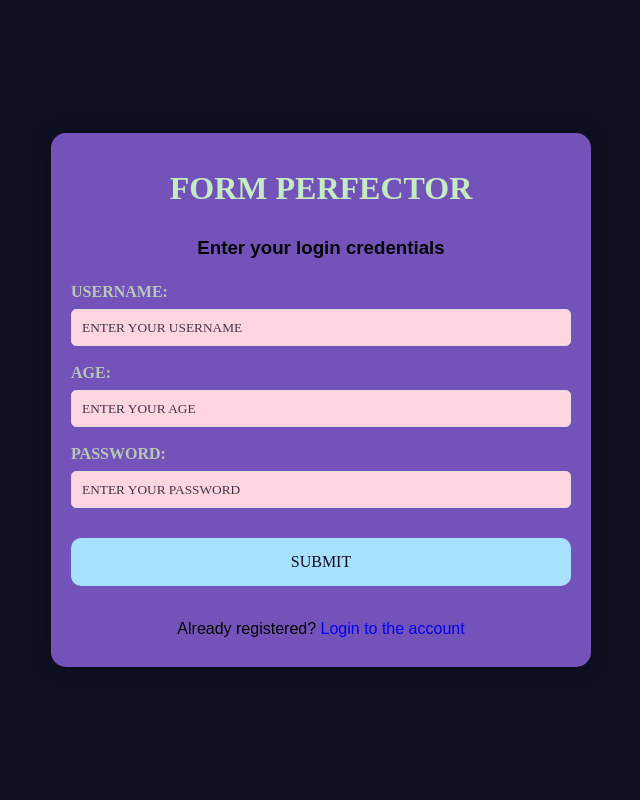
After one commit to nikhilKoshtiTechWorks/Form-Perfector--Gym-Web-Application-, a Flask app: page /register in a window 1280 px wide. The commit adds this page. Shown: the whole page, without its empty margins (319-959 px from the left). Run offline with Flask 3, Linux system fonts and the light colour scheme; some libraries are stand-ins or nearby versions.

Commit message:
Added new html templates
There is lot more to done. Adding backend, connecting database and fine tuning the html pages.

```diff
--- a/app.py
+++ b/app.py
@@ -1,4 +1,7 @@
-from flask import Flask, Response, render_template, request, jsonify, flash, redirect, url_for
+from flask import Flask, Response, render_template, request, jsonify, flash, redirect, url_for, make_response, session
+# import jwt
+from datetime import datetime, timedelta
+from functools import wraps
 from exercise import *
 
 import os
@@ -8,12 +11,27 @@ from dotenv import load_dotenv
 load_dotenv()
 
 app = Flask(__name__)
-app.secret_key = "hello"            # used for encryption and decryption
+# the above key is generated using os.urandom(12) function in python shell
+app.secret_key = "k\xab\x86;y}\xf1E\xe7\xac~\x11"            # used for encryption and decryption
 connection = psycopg2.connect(os.environ["DATABASE_URL"])
 
 @app.route('/')
 def index():
     return render_template("index.html")
+
+@app.route('/register', methods = ['GET','POST'])
+def register():
+    if request.method == 'POST':
+        return redirect(url_for('/'))
+
+    return render_template('register.html')
+
+@app.route('/login', methods = ['GET','POST'])
+def login():
+    if request.method == 'POST':
+        return redirect(url_for('/'))
+
+    return render_template('login.html')
 
 # Route to render the exercise page
 @app.route('/exercise/<exercise_name>')          # getting the exercise_name from the index.html
@@ -63,7 +81,8 @@ def insert():
 
         with connection:
             with connection.cursor() as cursor:
-                cursor.execute(sql_query, [exercise_name] + values)     # exercise_name & values goes in a value_placeholders where %s is present respectively
+                cursor.execute(sql_query, [exercise_name] + values)
+                # exercise_name & values goes in a value_placeholders where %s is present respectively
 
         connection.commit()
         cursor.close()
@@ -85,14 +104,14 @@ def exercise_video(exercise_video):
                 cursor.execute(sql_query)
                 result = cursor.fetchall()
 
-                arr = [0] * 24
+                # arr = [0] * 24
 
-                for i in range(2, len(result[0])):
+                # for i in range(2, len(result[0])):
 
-                    # Converts each element to an integer
-                    arr[i-2] = int(result[0][i])
+                #     # Converts each element to an integer
+                #     arr[i-2] = int(result[0][i])
 
-    return Response(exercise_processing(arr), mimetype='multipart/x-mixed-replace; boundary=frame')
+    return Response(exercise_processing(result), mimetype='multipart/x-mixed-replace; boundary=frame')
 
 
 if __name__ == "__main__":
--- /dev/null
+++ b/static/css/forms.css
@@ -0,0 +1,106 @@
+/*forms.css*/
+
+index-* {
+    font-family: 'Times New Roman', Times, serif;
+}
+
+body {
+    display: flex;
+    align-items: center;
+    justify-content: center;
+    font-family: sans-serif;
+    line-height: 1.5;
+    min-height: 100vh;
+    background: #0F1020;
+    flex-direction: column;
+    margin: 0;
+}
+
+.main {
+    background-color: #7353BA;
+    border-radius: 15px;
+    box-shadow: 0 0 20px rgba(0, 0, 0, 0.2);
+    padding: 10px 20px;
+    transition: transform 0.2s;
+    width: 500px;
+    text-align: center;
+}
+
+h1 {
+    color: #C5EBC3;
+    text-transform: uppercase;
+    font-family: 'Times New Roman', Times, serif;
+}
+
+label {
+    display: block;
+    width: 100%;
+    margin-top: 10px;
+    margin-bottom: 5px;
+    text-align: left;
+    color: #B7C8B5;
+    font-weight: bold;
+    text-transform: uppercase;
+    font-family: 'Times New Roman', Times, serif;
+}
+
+input {
+    background-color: #ffd5df;
+    display: block;
+    width: 100%;
+    margin-bottom: 15px;
+    padding: 10px;
+    box-sizing: border-box;
+    border: 1px solid #ddd;
+    border-radius: 5px;
+}
+
+input::placeholder {
+    color: #0F1020;
+    text-transform: uppercase;
+    font-family: 'Times New Roman', Times, serif;
+    opacity: 80%;
+}
+
+button {
+    padding: 15px;
+    border-radius: 10px;
+    margin-top: 15px;
+    margin-bottom: 15px;
+    border: none;
+    color: #0F1020;
+    cursor: pointer;
+    background-color: #A8E0FF;
+    width: 100%;
+    font-size: 16px;
+    transition: 0.3s ease;
+    text-transform: uppercase;
+    font-family: 'Times New Roman', Times, serif;
+}
+
+button:hover {
+    transform: scale(1.04);
+    box-shadow: 0px 0px 10px #A8E0FF;
+}
+
+/* a:link {
+    color: green;
+    background-color: transparent;
+    text-decoration: none;
+} */
+a:visited {
+    color: pink;
+    background-color: transparent;
+    text-decoration: none;
+}
+a:hover {
+    color: #E75A7C;
+    background-color: transparent;
+    text-decoration: underline;
+}
+
+.wrap {
+    display: flex;
+    justify-content: center;
+    align-items: center;
+}
--- a/static/css/style.css
+++ b/static/css/style.css
@@ -3,7 +3,7 @@
 /*To remove the default styles given by browser to the body, html, etc. Select all elements using '*' and give desired style.*/ index-* {
     margin: 0;
     padding: 0;
-    font-family: sans-serif;
+    font-family: 'Times New Roman', Times, serif;
     box-sizing: border-box;
 }
 
--- /dev/null
+++ b/templates/register.html
@@ -0,0 +1,48 @@
+<!DOCTYPE html>
+<html>
+
+<head>
+    <title>Registration Form</title>
+    <link rel="stylesheet" href="{{ url_for('static', filename='css/forms.css')}}">
+</head>
+
+<body>
+    <div class="main">
+        <h1>Form Perfector</h1>
+        <h3>Enter your login credentials</h3>
+
+        <form action="/register">
+            <label for="first">
+                Username:
+            </label>
+            <input type="text" id="first" name="first"
+                placeholder="Enter your Username" required>
+
+            <label for="first">
+                Age:
+            </label>
+            <input type="number" id="first" name="age"
+                placeholder="Enter your age" required>
+
+            <label for="password">
+                Password:
+            </label>
+            <input type="password" id="password" name="password"
+                placeholder="Enter your Password" required>
+
+            <div class="wrap">
+                <button type="submit">
+                    Submit
+                </button>
+            </div>
+        </form>
+
+        <p>Already registered?
+            <a href="/login" style="text-decoration: none;">
+                Login to the account
+            </a>
+        </p>
+    </div>
+</body>
+
+</html>
```
Also changed, not shown: exercise.py (+12 -12 lines), templates/login.html (added, +42 -0 lines), templates/dashboard.html (added).
